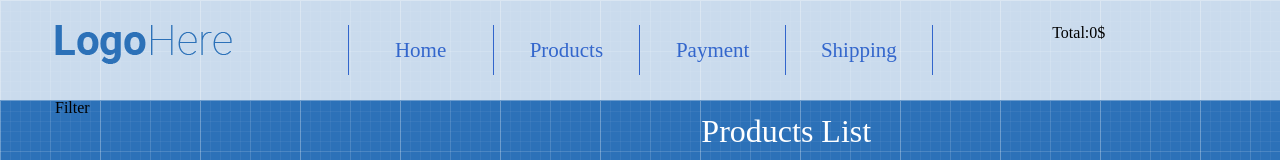
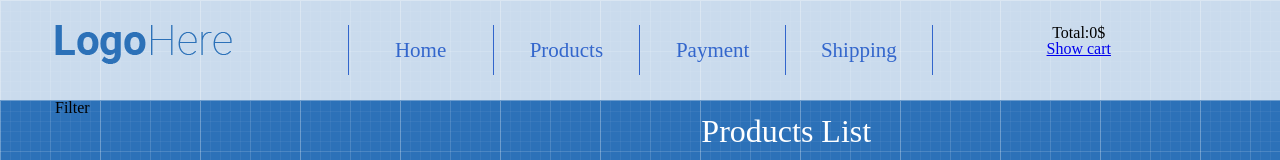
Before and after one commit to KirillNovobranov/.github.io-my-shop, a React (Create React App) app: page / in a window 1280 px wide. Shown: the top 160 px of the page. Built offline with nearby package versions, Linux system fonts and the light colour scheme.

Commit message:
import CarPage

```diff
--- a/src/App/Header/Cart/Cart.js
+++ b/src/App/Header/Cart/Cart.js
@@ -1,6 +1,7 @@
 import React from 'react'
 import {keys} from 'lodash'
 import './cart.css'
+import {Link} from "react-router-dom"
 import productsData from './../../Main/Products/productsData'
 
 const productsObj = productsData.reduce((accObj, product) => ({
@@ -32,6 +33,7 @@ const Cart = ({
                 }
                 $
                 </div>
+                <Link to="/cart">Show cart</Link>
         </div>
     )
 }
--- /dev/null
+++ b/src/App/Main/CartPage/CartPage.js
@@ -0,0 +1,13 @@
+import React from 'react'
+
+
+const CartPage = ({
+}) => {
+    return (
+        <div>
+            <h1>CartPage</h1>
+        </div>
+    )
+}
+
+export default CartPage
--- a/src/App/Main/Main.js
+++ b/src/App/Main/Main.js
@@ -1,5 +1,5 @@
 import React from 'react'
-
+import CartPage from './CartPage/CartPage'
 import ProductsList from './Products/ProductsList'
 
 const Main = ({
```
